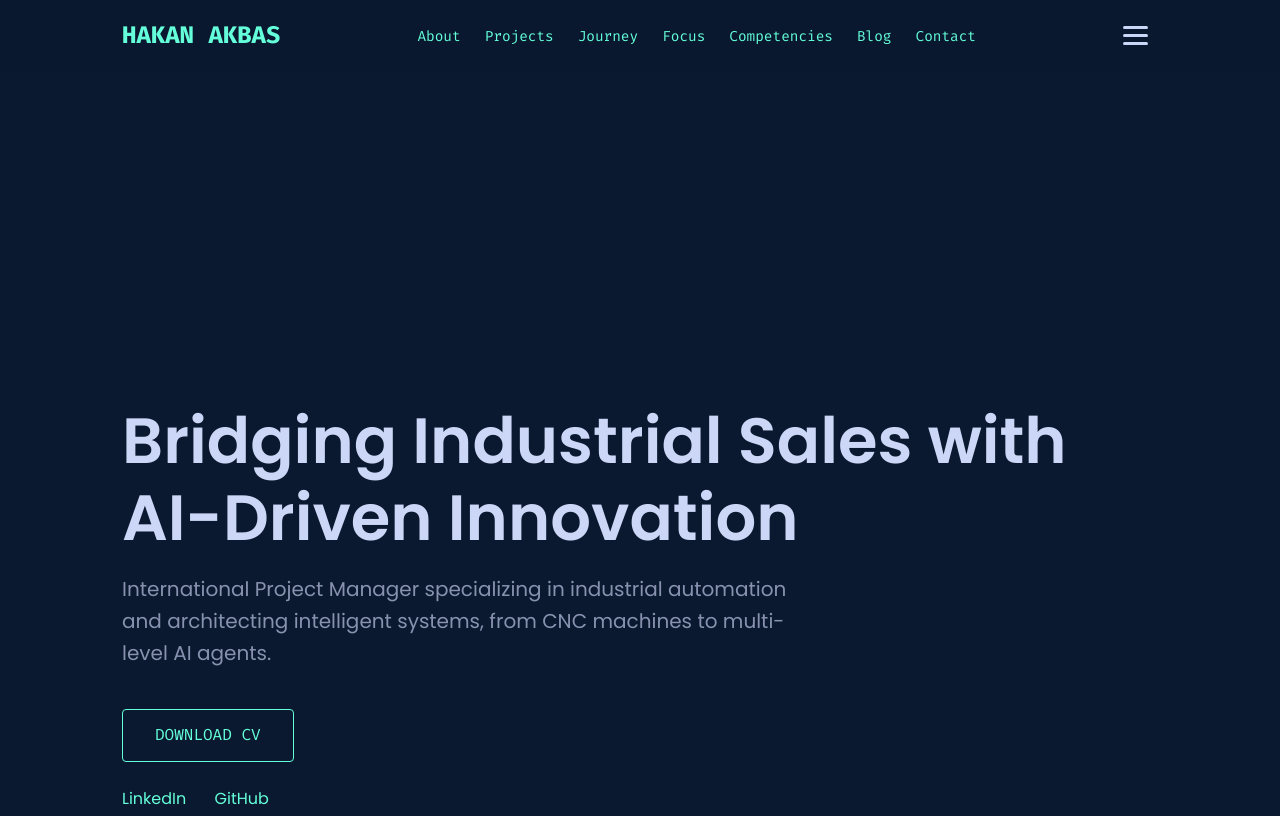
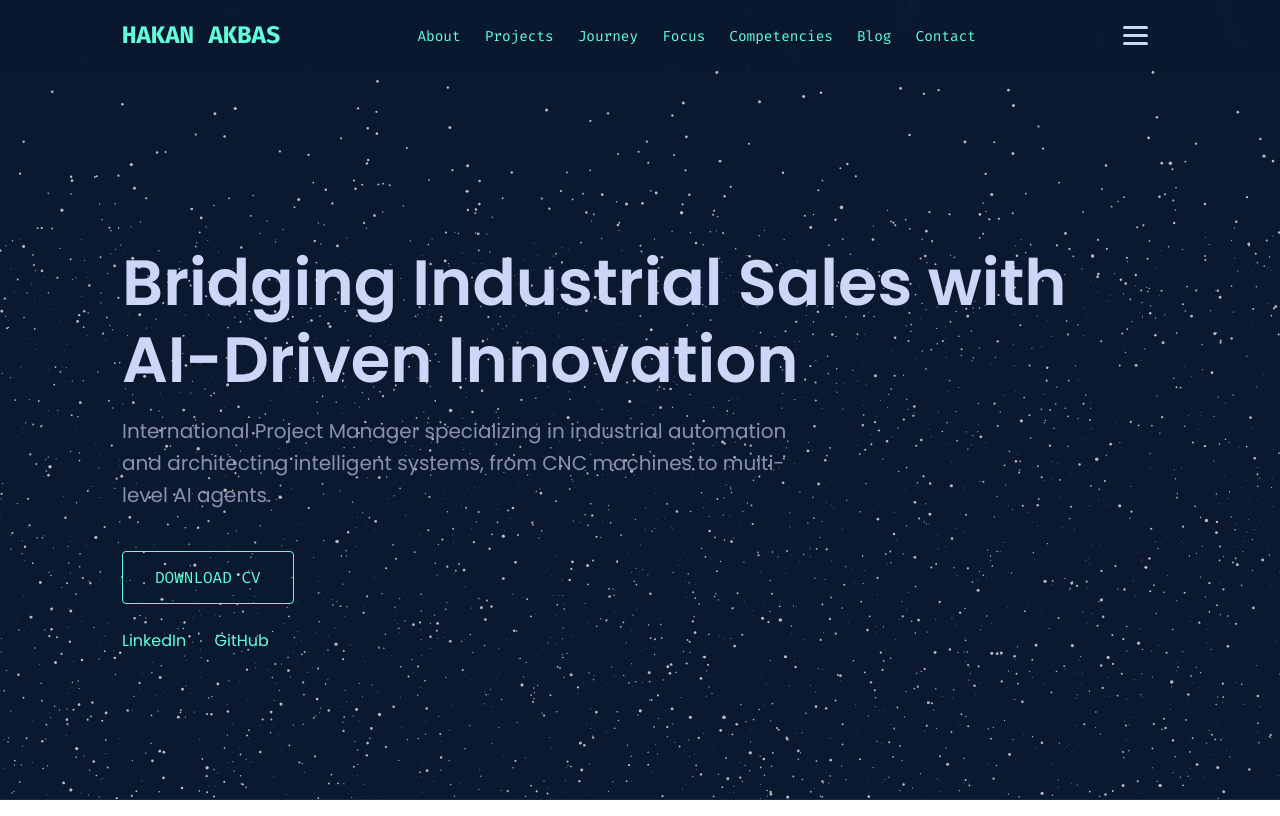
Before and after one commit to hakanakbas/hakanakbas.github.io, a plain HTML site: page index.html in a window 1280 px wide. Shown: the top 816 px of the page. Drawn offline with Linux system fonts and the light colour scheme; animation ran at ten frames a second.

Commit message:
feat: Finalize galaxy background animation with desired speed and approach rate

```diff
--- a/assets/css/main.css
+++ b/assets/css/main.css
@@ -29,8 +29,31 @@ html {
     scroll-behavior: smooth;
 }
 
+
+/* File: assets/css/main.css */
+
+/* Background Canvas Styling (UPDATED) */
+#backgroundCanvas {
+    position: fixed;
+    /* Ekrana göre sabitlenir */
+    top: 0;
+    left: 0;
+    width: 100vw;
+    /* Viewport genişliğinin %100'ü */
+    height: 100vh;
+    /* Viewport yüksekliğinin %100'ü */
+    z-index: -1;
+    /* Tüm içeriğin arkasına gönderir */
+    /* EN ÖNEMLİ KISIM AŞAĞIDA */
+    background-color: var(--bg-dark);
+    /* Canvas'ın kendisinin bir arka plan rengi olmalı */
+}
+
+/* Sayfanın asıl body'sinin arka planını transparan yapıyoruz.
+   Böylece arkadaki canvas'ı görebiliriz. */
 body {
-    background-color: var(--bg-dark);
+    /* ... (mevcut body stilleriniz burada) ... */
+    background-color: transparent;
     color: var(--text-primary);
     font-family: var(--font-sans);
     line-height: 1.6;
--- /dev/null
+++ b/assets/js/background-anim.js
@@ -0,0 +1,84 @@
+// File: assets/js/background-anim.js
+
+document.addEventListener('DOMContentLoaded', () => {
+    const canvas = document.getElementById('backgroundCanvas');
+    if (!canvas) {
+        console.error('backgroundCanvas element not found!');
+        return;
+    }
+    const ctx = canvas.getContext('2d');
+    let width, height;
+
+    // --- Galaksi Ayarları ---
+    const NUM_STARS = 20000;
+    const STAR_COLOR = 'rgba(255, 255, 255, 0.7)';
+
+    // DEĞİŞTİRİLEN KISIM: Dönme hızını azalttık
+    const ROTATION_SPEED = 0.000001; // Önceki 0.00005'ten daha yavaş
+
+    const STAR_FIELD_DEPTH = 500;
+
+    const stars = [];
+
+    class Star {
+        constructor() {
+            this.x = (Math.random() - 0.5) * width;
+            this.y = (Math.random() - 0.2) * height;
+            this.z = Math.random() * STAR_FIELD_DEPTH;
+        }
+
+        update() {
+            this.z -= 0.5;
+            if (this.z < 1) {
+                this.z = STAR_FIELD_DEPTH;
+                this.x = (Math.random() - 0.5) * width;
+                this.y = (Math.random() - 0.5) * height;
+            }
+
+            const angle = Math.atan2(this.y, this.x);
+            const dist = Math.sqrt(this.x * this.x + this.y * this.y);
+
+            const newAngle = angle + ROTATION_SPEED * (STAR_FIELD_DEPTH - this.z);
+            this.x = dist * Math.cos(newAngle);
+            this.y = dist * Math.sin(newAngle);
+        }
+
+        draw() {
+            const screenX = this.x / this.z * (width / 2) + width / 2;
+            const screenY = this.y / this.z * (height / 2) + height / 2;
+            const size = (STAR_FIELD_DEPTH - this.z) / STAR_FIELD_DEPTH * 2;
+
+            if (screenX > 0 && screenX < width && screenY > 0 && screenY < height) {
+                ctx.fillStyle = STAR_COLOR;
+                ctx.beginPath();
+                ctx.arc(screenX, screenY, size, 0, Math.PI * 2);
+                ctx.fill();
+            }
+        }
+    }
+
+    function init() {
+        width = canvas.width = window.innerWidth;
+        height = canvas.height = window.innerHeight;
+        stars.length = 0;
+        for (let i = 0; i < NUM_STARS; i++) {
+            stars.push(new Star());
+        }
+    }
+
+    function animate() {
+        ctx.fillStyle = 'rgb(10, 25, 47)';
+        ctx.fillRect(0, 0, width, height);
+
+        stars.forEach(star => {
+            star.update();
+            star.draw();
+        });
+
+        requestAnimationFrame(animate);
+    }
+
+    window.addEventListener('resize', init);
+    init();
+    animate();
+});
```
